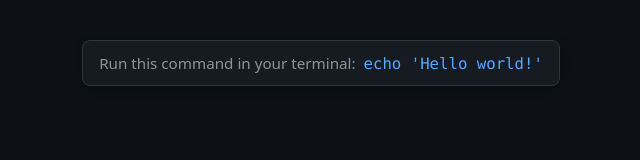
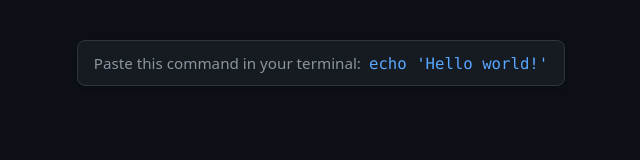
Before and after one commit to B00TK1D/masq.js, a plain HTML site: page index.html in a window 1280 px wide. Shown: the full height of the page, 319-959 px from the left. Drawn offline with Linux system fonts and the light colour scheme.

Commit message:
Adjust wording

```diff
--- a/index.html
+++ b/index.html
@@ -94,9 +94,9 @@
   </style>
 </head>
 <body>
-  <div class="run-row" title="Run this command in your terminal">
+  <div class="run-row" title="Paste this command in your terminal">
     <div class="box" id="copyBox">
-      <small>Run this command in your terminal:</small>
+      <small>Paste this command in your terminal:</small>
       <code id="cmd">echo 'Hello world!'</code>
     </div>
   </div>
```
